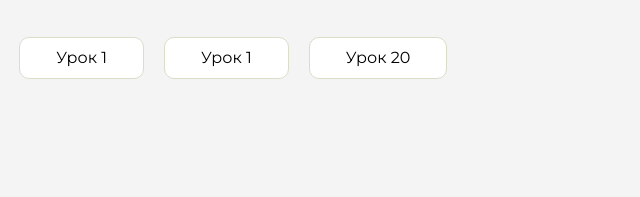
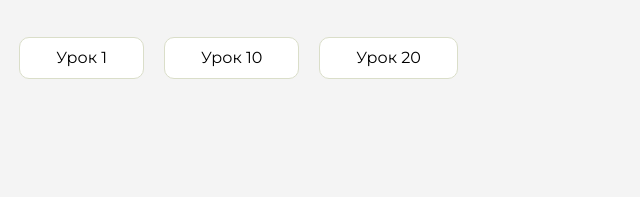
Before and after one commit to SverchkovV/homework, a plain HTML site: page index.html in a window 1280 px wide. Shown: the part 201-398 px from the top of the page, 562-1202 px from the left. Drawn offline with Linux system fonts and the light colour scheme.

Commit message:
index.html

```diff
--- a/index.html
+++ b/index.html
@@ -96,7 +96,7 @@
                         <a href="lesson1/index.html">Урок 1</a>
                     </li>
                     <li class="content__list-item">
-                        <a href="lesson1/index.html">Урок 1</a>
+                        <a href="lesson_10/index.html">Урок 10</a>
                     </li>
                     <li class="content__list-item">
                         <a href="lesson_20/index.html">Урок 20</a>
```
